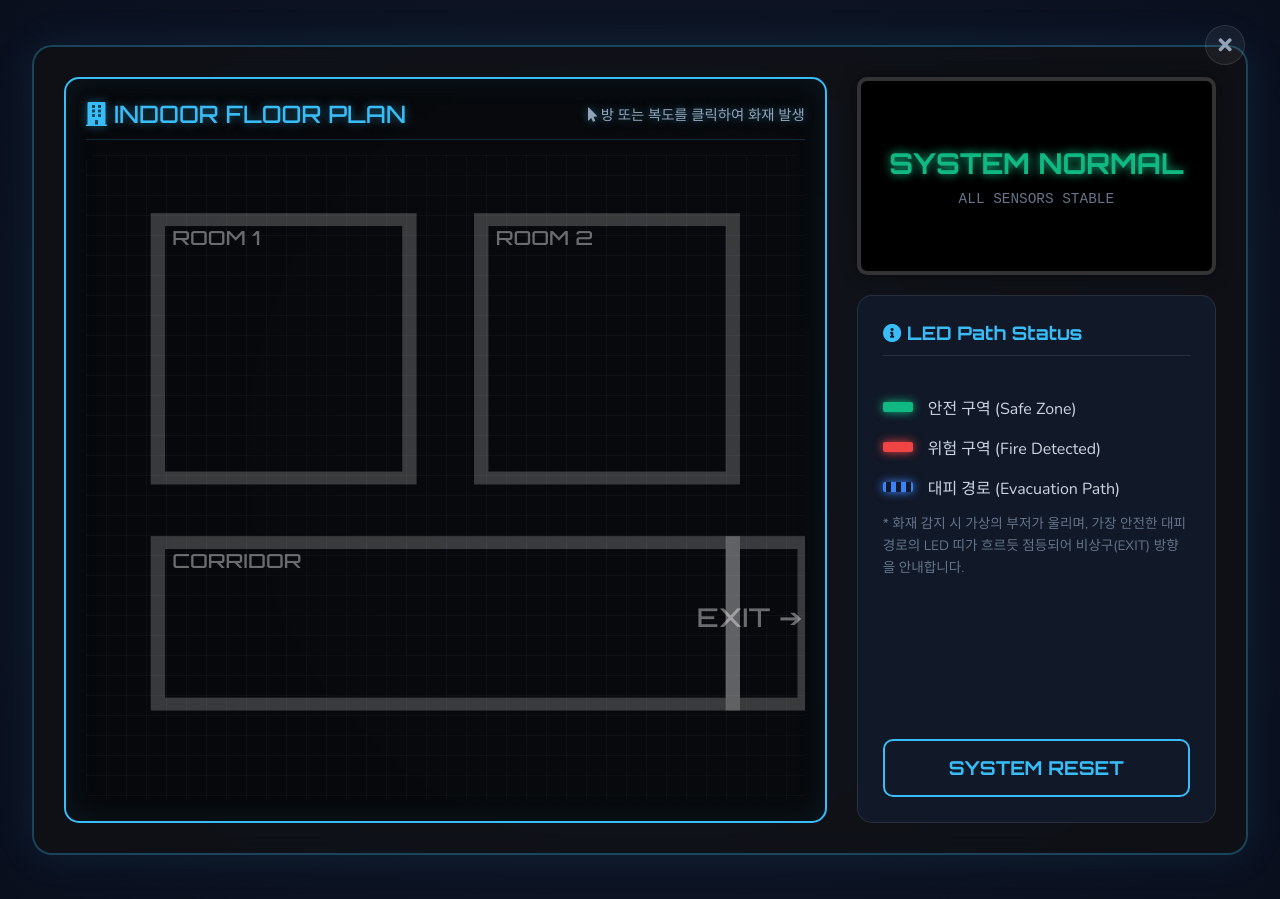
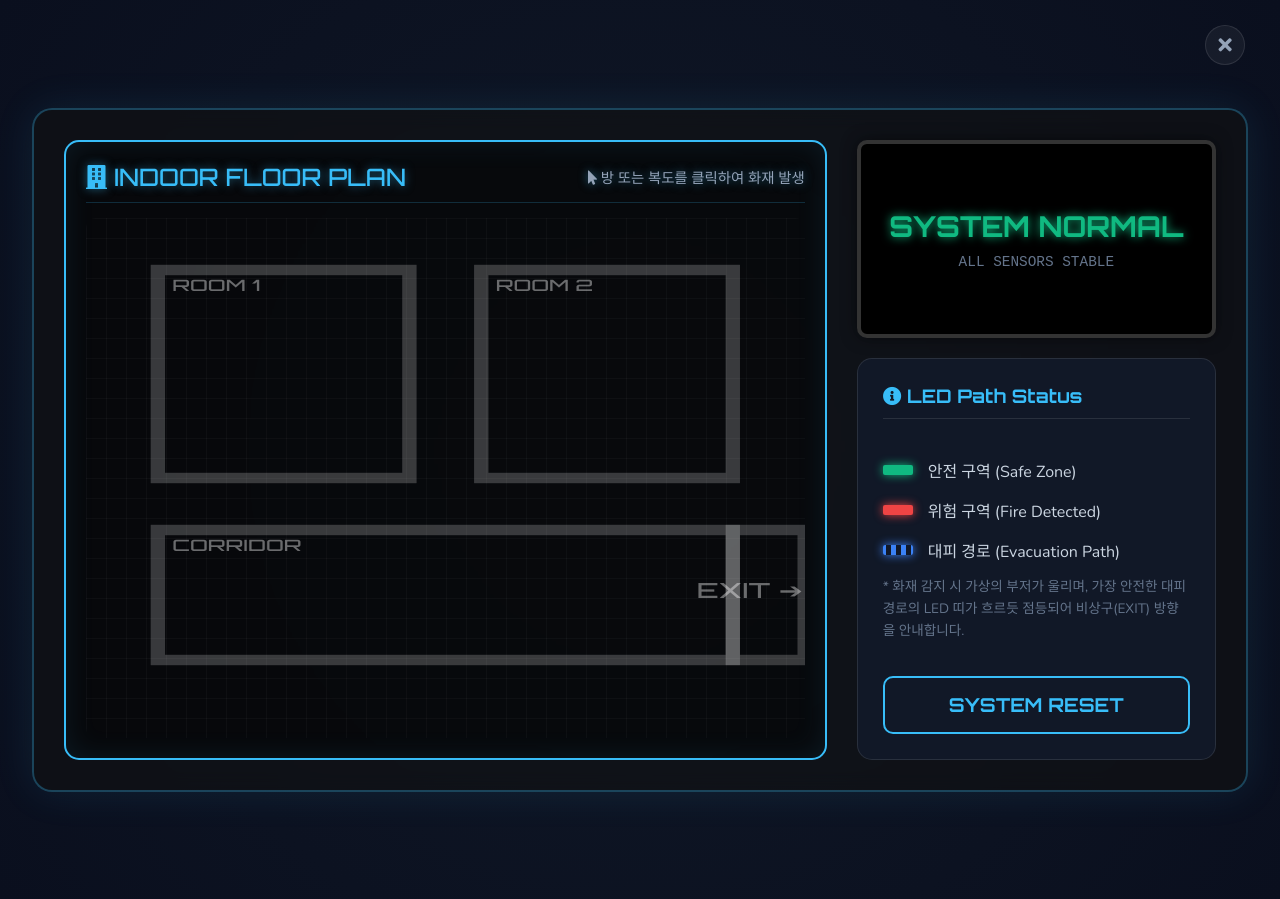
Before and after one commit to lee-myeong-eun/lee-myeong-eun.github.io, a Jekyll site: the page built from _pages/fire-simulator.html, in a window 1280 px wide. Built offline with Jekyll 4.4.1, drawn with Linux system fonts in a browser that asks for light colours.

Commit message:
Update simulator containers to 16:9 wide layout

```diff
--- a/_pages/ezsafe-simulator.html
+++ b/_pages/ezsafe-simulator.html
@@ -75,8 +75,9 @@ permalink: /ezsafe-simulator/
         .simulator-container {
             display: flex;
             width: 95vw;
-            height: 90vh;
-            max-width: 1400px;
+            max-width: 1600px;
+            aspect-ratio: 16 / 9;
+            max-height: 90vh;
             background: rgba(18, 18, 18, 0.95);
             border: 2px solid var(--border-neon);
             border-radius: 20px;
--- a/_pages/fire-simulator.html
+++ b/_pages/fire-simulator.html
@@ -69,8 +69,9 @@ permalink: /fire-simulator/
         .simulator-container {
             display: flex;
             width: 95vw;
-            height: 90vh;
-            max-width: 1400px;
+            max-width: 1600px;
+            aspect-ratio: 16 / 9;
+            max-height: 90vh;
             background: rgba(18, 18, 18, 0.6);
             border: 2px solid rgba(56, 189, 248, 0.3);
             border-radius: 20px;
```
